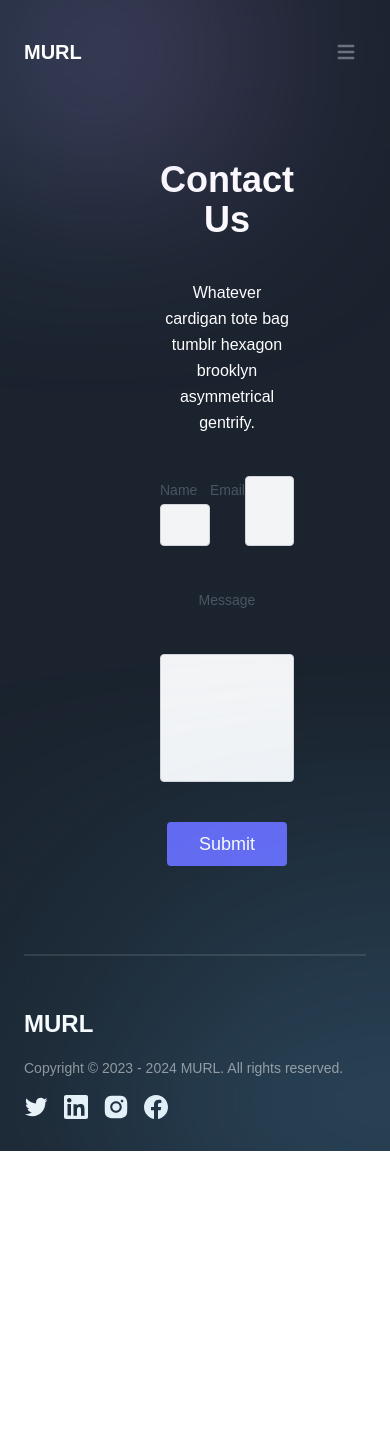
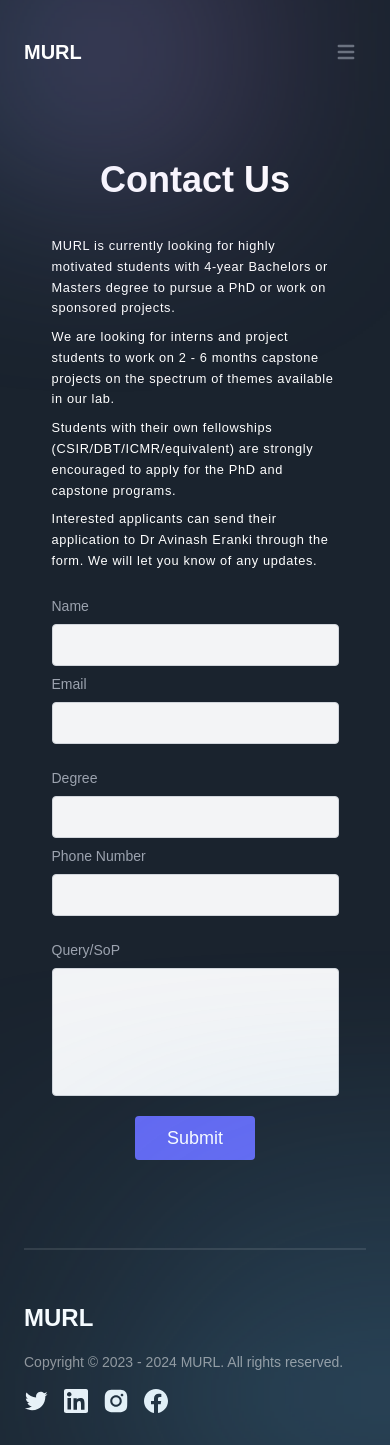
Before and after one commit to frostedCupcake/murl, a Next.js app: page /contact in a window 390 px wide. Before the commit the page ends 1151 px from the top, so only its background shows below. Built offline with nearby package versions, Linux system fonts and the light colour scheme; a web font is replaced by a local one.

Commit message:
implemented responsiv contact page

```diff
--- a/components/TeamCard.jsx
+++ b/components/TeamCard.jsx
@@ -23,14 +23,14 @@ const TeamCard = ({
       </h3>
       <h4 className={styles.teamDisc}>
         {currentDesignation[0]}
-        {', '}
-        <span className="font-bold">{currentDesignation[1]}</span>
+        {/* {', '} */}
+        <span className="font-bold block">{currentDesignation[1]}</span>
       </h4>
       {prevDesignation[0] !== '' ? (
         <h4 className={styles.teamDisc}>
           {prevDesignation[0]}
-          {', '}
-          <span className="font-bold">{prevDesignation[1]}</span>
+          {/* {', '} */}
+          <span className="font-bold block">{prevDesignation[1]}</span>
         </h4>
       ) : (
         ''
--- a/constants/index.js
+++ b/constants/index.js
@@ -66,7 +66,7 @@ export const teamData = [
         img: 'https://res.cloudinary.com/dbmw0xoar/image/upload/v1676290548/ecell/MURL/t2_1_rmacjn.jpg',
         name: 'Mr. Vigneshwaran G',
         currentDesignation: [
-          'M.Sc in Medical Genetics',
+          'M.Sc in Biomedical Genetics',
           'University of Madras',
         ],
         prevDesignation: ['B.Sc in Biotechnology', 'VISTAS, Vels University'],
--- a/pages/contact/index.js
+++ b/pages/contact/index.js
@@ -15,20 +15,36 @@ const index = () => {
       className={`${styles.innerWidth} mx-auto ${styles.flexCenter} flex-col my-2`}
     >
       <motion.div
-        className="grid grid-cols-2 md:grid-cols-3 gap-10 lg:gap-[3.5rem]"
+        className="flex flex-col justify-center items-center border-white lg:px-[10rem] px-[2rem] py-[3rem] mx-auto lg:w-[80rem] w-[90%]"
         variants={fadeIn('up', 'tween', 0.2, 1)}
       >
-        <div className="flex flex-col justify-center items-center gap-10 border-white px-[10rem] py-[3rem] mx-auto md:w-[80rem] ">
-          <h1 className="text-center mx-auto text-white text-4xl font-bold">
+        <div className="flex flex-col gap-5">
+          <h1 className="text-center mx-auto text-white text-4xl font-bold mb-[1rem]">
             Contact Us
           </h1>
-          <p className=" text-center mx-auto text-white leading-relaxed text-base">
-            Whatever cardigan tote bag tumblr hexagon brooklyn asymmetrical
-            gentrify.
-          </p>
-          <div className="flex flex-row">
-            <div className="flex flex-col">
-              <label for="name" className="leading-7 text-sm text-gray-600">
+          <ul className="text-left mx-auto text-[.8rem] text-white leading-relaxed md:text-base tracking-wider flex flex-col gap-2">
+            <li>
+              MURL is currently looking for highly motivated students with
+              4-year Bachelors or Masters degree to pursue a PhD or work on
+              sponsored projects.
+            </li>
+            <li>
+              We are looking for interns and project students to work on 2 - 6
+              months capstone projects on the spectrum of themes available in
+              our lab.
+            </li>
+            <li>
+              Students with their own fellowships (CSIR/DBT/ICMR/equivalent) are
+              strongly encouraged to apply for the PhD and capstone programs.
+            </li>
+            <li>
+              Interested applicants can send their application to Dr Avinash
+              Eranki through the form. We will let you know of any updates.
+            </li>
+          </ul>
+          <div className="flex flex-col md:flex-row justify-between md:gap-10 gap-1">
+            <div className="flex flex-col w-full gap-1">
+              <label for="name" className="leading-7 text-sm text-gray-400">
                 Name
               </label>
               <input
@@ -38,26 +54,52 @@ const index = () => {
                 className="w-full bg-gray-100 rounded border border-gray-300 focus:border-indigo-500 text-base outline-none text-gray-700 py-1 px-3 leading-8 transition-colors duration-200 ease-in-out"
               />
             </div>
-
-            <label for="email" className="leading-7 text-sm text-gray-600">
+            <div className="flex flex-col w-full gap-1">
+              <label for="email" className="leading-7 text-sm text-gray-400">
                 Email
               </label>
               <input
                 type="email"
                 id="email"
                 name="email"
+                className="w-full bg-gray-100 rounded border border-gray-300 focus:border-indigo-500 text-base outline-none text-gray-400 py-1 px-3 leading-8 transition-colors duration-200 ease-in-out"
+              />
+            </div>
+          </div>
+          <div className="flex flex-col md:flex-row justify-between md:gap-10 gap-1">
+            <div className="flex flex-col w-full gap-1">
+              <label for="degree" className="leading-7 text-sm text-gray-400">
+                Degree
+              </label>
+              <input
+                type="text"
+                id="degree"
+                name="degree"
                 className="w-full bg-gray-100 rounded border border-gray-300 focus:border-indigo-500 text-base outline-none text-gray-700 py-1 px-3 leading-8 transition-colors duration-200 ease-in-out"
               />
             </div>
-          <label for="message" className="leading-7 text-sm text-gray-600">
-            Message
+            <div className="flex flex-col w-full gap-1">
+              <label for="number" className="leading-7 text-sm text-gray-400">
+                Phone Number
+              </label>
+              <input
+                type="number"
+                id="number"
+                name="number"
+                className="w-full bg-gray-100 rounded border border-gray-300 focus:border-indigo-500 text-base outline-none text-gray-400 py-1 px-3 leading-8 transition-colors duration-200 ease-in-out"
+              />
+            </div>
+          </div>
+          <div className="flex flex-col w-full gap-1">
+            <label for="message" className="leading-7 text-sm text-gray-400">
+              Query/SoP
             </label>
             <textarea
               id="message"
               name="message"
               className="w-full bg-gray-100 rounded border border-gray-300 focus:border-indigo-500 h-32 text-base outline-none text-gray-700 py-1 px-3 resize-none leading-6 transition-colors duration-200 ease-in-out"
             />
-
+          </div>
           <button className="flex mx-auto text-white bg-indigo-500 border-0 py-2 px-8 focus:outline-none hover:bg-indigo-600 rounded text-lg">
             Submit
           </button>
--- a/pages/team/index.js
+++ b/pages/team/index.js
@@ -96,7 +96,7 @@ const page = () => {
         <motion.div variants={fadeIn('up', 'tween', 0.2, 1)}>
           <motion.h1
             variants={textVariant(1.2)}
-            className="font-thin xl:text-[40px] sm:text-[30px] text-[20px]  uppercase text-white tracking-widest mb-[2rem] text-center"
+            className=" xl:text-[40px] sm:text-[30px] text-[20px]  uppercase text-white tracking-widest mb-[2rem] text-center"
           >
             Alumni
             <span className="font-thin text-xl block">
```
Lines whose indentation alone changed are shown as unchanged.
